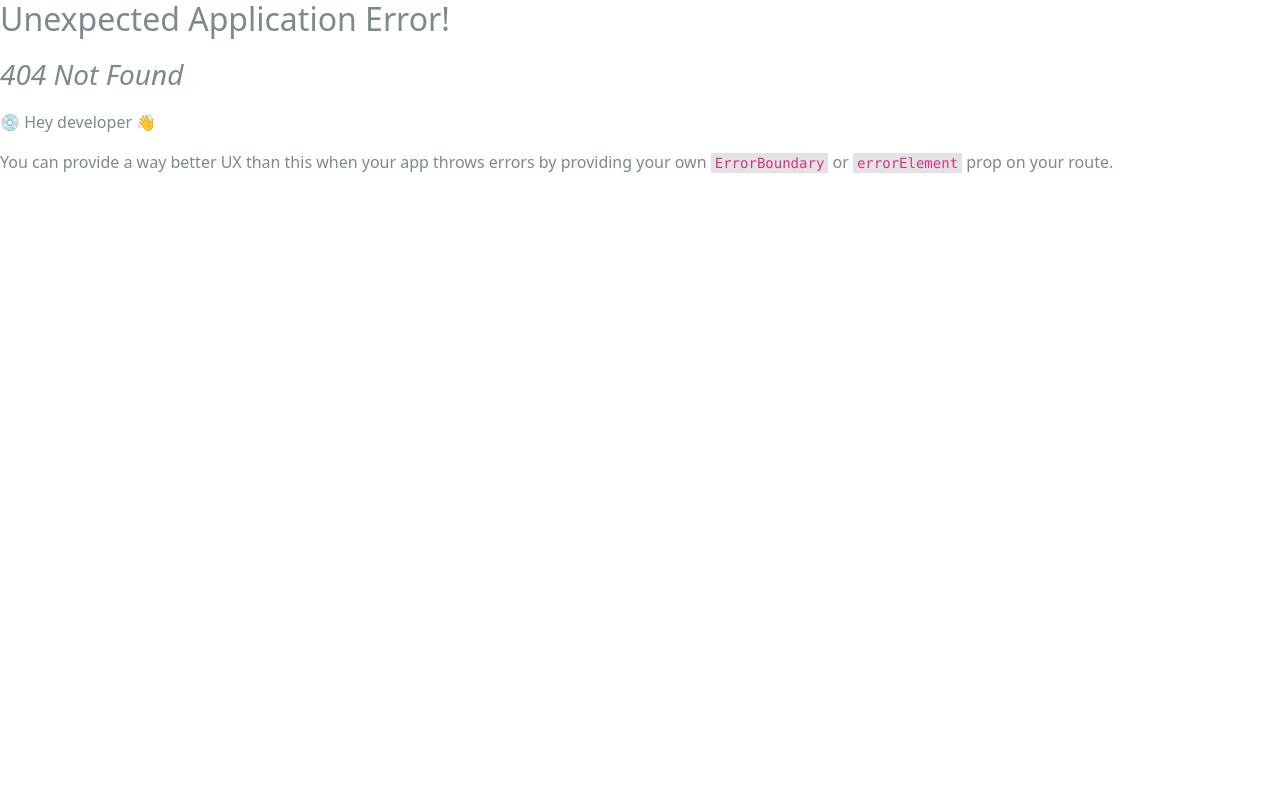
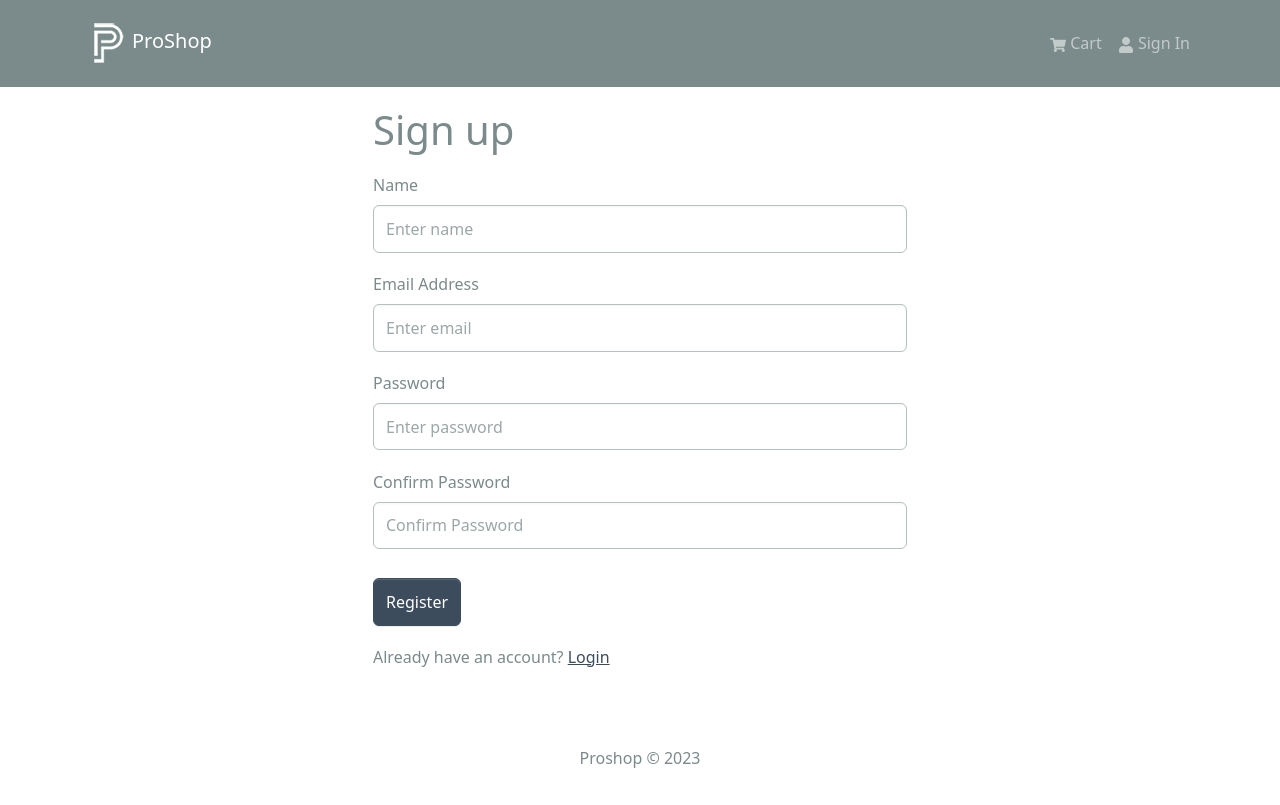
Before and after one commit to Bono325/proshop, a React (Create React App) app in the folder frontend/: page /register in a window 1280 px wide. Before the commit this address had no page. Built offline with nearby package versions, Linux system fonts and the light colour scheme.

Commit message:
section 8 done

```diff
--- a/frontend/package.json
+++ b/frontend/package.json
@@ -19,6 +19,7 @@
     "react-router-bootstrap": "^0.26.2",
     "react-router-dom": "^6.21.1",
     "react-scripts": "5.0.1",
+    "react-toastify": "^9.1.3",
     "web-vitals": "^2.1.4"
   },
   "scripts": {
--- a/frontend/src/App.js
+++ b/frontend/src/App.js
@@ -1,8 +1,9 @@
 import { Container } from "react-bootstrap"
 import { Outlet } from "react-router-dom"
+import { ToastContainer } from 'react-toastify';
+import 'react-toastify/dist/ReactToastify.css';
 import Header from "./componets/Header"
 import Footer from "./componets/Footer"
-
 
 const App = () => {
   return (
@@ -14,6 +15,7 @@
         </Container>
       </main>
       <Footer />
+      <ToastContainer />
     </>
   )
 }
--- /dev/null
+++ b/frontend/src/componets/FormContainer.jsx
@@ -0,0 +1,15 @@
+import { Container, Row, Col } from 'react-bootstrap';
+
+const FormContainer = ({ children }) => {
+  return (
+    <Container>
+        <Row className='justify-content-md-center'>
+            <Col xs={12} md={6}>
+                { children }
+            </Col>
+        </Row>
+    </Container>
+  )
+}
+
+export default FormContainer
--- a/frontend/src/componets/Header.jsx
+++ b/frontend/src/componets/Header.jsx
@@ -1,12 +1,30 @@
-import { Badge, Navbar, Nav, Container } from 'react-bootstrap';
+import { useNavigate } from 'react-router-dom';
+import { Badge, Navbar, Nav, Container, NavDropdown } from 'react-bootstrap';
 import { FaShoppingCart, FaUser } from 'react-icons/fa';
 import { LinkContainer } from 'react-router-bootstrap';
-import { useSelector } from 'react-redux';
+import { useSelector, useDispatch } from 'react-redux';
+import { useLogoutMutation } from '../slices/usersApiSlice';
+import { logout } from '../slices/authSlice';
 import logo from '../assets/logo.png';
 
 const Header = () => {
     const {cartItems } = useSelector((state) => state.cart);
+    const {userInfo } = useSelector((state) => state.auth);
 
+    const dispatch = useDispatch();
+    const navigate = useNavigate();
+
+    const  [logoutApiCall] = useLogoutMutation();
+
+    const logoutHandler = async () => {
+        try {
+            await logoutApiCall().unwrap();
+            dispatch(logout());
+            navigate('/login');
+        } catch (err) {
+            console.log(err);
+        }
+    }
   return (
     <header>
         <Navbar bg='dark' variant='dark' expand='lg' collapseOnSelect>
@@ -29,9 +47,21 @@
                             )}
                             </Nav.Link>
                         </LinkContainer>
-                        <LinkContainer to="login">
-                            <Nav.Link href='/login'><FaUser /> Sign In</Nav.Link>
-                        </LinkContainer>
+                        {userInfo ? (
+                            <NavDropdown title={userInfo.name} id='username'>
+                                <LinkContainer to='/profile'>
+                                    <NavDropdown.Item>Profile</NavDropdown.Item>
+                                </LinkContainer>
+                                <NavDropdown.Item onClick={logoutHandler}>
+                                    Logout
+                                </NavDropdown.Item>
+                            </NavDropdown>
+                        ) : (
+                            <LinkContainer to="login">
+                               <Nav.Link href='/login'><FaUser /> Sign In</Nav.Link>
+                           </LinkContainer>
+                        )}
+
                     </Nav>
                 </Navbar.Collapse>
             </Container>
--- a/frontend/src/index.js
+++ b/frontend/src/index.js
@@ -16,6 +16,8 @@
 import HomeScreen from './screens/HomeScreen';
 import ProductScreen from './screens/ProductScreen';
 import CartScreen from './screens/CartScreen';
+import LoginScreen from './screens/LoginScreen';
+import RegisterScreen from './screens/RegisterScreen';
 
 const router  = createBrowserRouter(
   createRoutesFromElements(
@@ -23,6 +25,8 @@
       <Route index={true} path='/' element={<HomeScreen />} />
       <Route path='/product/:id' element={<ProductScreen />} />
       <Route path='/cart' element={<CartScreen />} />
+      <Route path='/login' element={<LoginScreen />} />
+      <Route path='/register' element={<RegisterScreen />} />
     </Route>
   )
 )
--- /dev/null
+++ b/frontend/src/screens/LoginScreen.jsx
@@ -0,0 +1,83 @@
+import { useState, useEffect } from 'react';
+import { Link, useLocation, useNavigate } from 'react-router-dom';
+import { Form, Button, Row, Col } from 'react-bootstrap';
+import { useDispatch, useSelector } from 'react-redux';
+import FormContainer from '../componets/FormContainer';
+import Loader from '../componets/Loader';
+import { useLoginMutation } from '../slices/usersApiSlice';
+import { setCredentials } from '../slices/authSlice';
+import { toast } from 'react-toastify';
+
+
+const LoginScreen = () => {
+    const [ email, setEmail ] = useState('');
+    const [ password, setPassword ] = useState('');
+
+    const dispatch = useDispatch();
+    const navigate = useNavigate();
+
+    const [login, {isLoading }] = useLoginMutation();
+
+    const { userInfo } = useSelector((state) => state.auth);
+
+    const { search } = useLocation();
+    const sp = new URLSearchParams(search);
+    const redirect = sp.get('redirect') || '/';
+
+    useEffect(() => {
+        if (userInfo) {
+            navigate(redirect)
+        }
+    }, [userInfo, redirect, navigate])
+
+    const submitHandler = async (e) => {
+        e.preventDefault();
+        try {
+            const res = await login({ email, password }).unwrap();
+            dispatch(setCredentials({...res, }));
+            navigate(redirect);
+        } catch (err) {
+            toast.error(err?.data?.message || err.error);
+        }
+    }
+
+  return (
+    <FormContainer>
+        <h1>Sign in</h1>
+
+        <Form onSubmit={submitHandler}>
+            <Form.Group controlId='email' className='my-3'>
+                <Form.Label>Email Address</Form.Label>
+                <Form.Control
+                    type='email'
+                    placeholder='Enter email'
+                    value={email}
+                    onChange={(e) => setEmail(e.target.value)}></Form.Control>
+            </Form.Group>
+            <Form.Group controlId='password' className='my-3'>
+                <Form.Label>Password</Form.Label>
+                <Form.Control
+                    type='password'
+                    placeholder='Enter password'
+                    value={password}
+                    onChange={(e) => setPassword(e.target.value)}></Form.Control>
+            </Form.Group>
+
+            <Button type='submit' variant='primary' className='mt-2' disabled={ isLoading }>
+                Sign In
+            </Button>
+
+            { isLoading && <Loader />}
+        </Form>
+
+        <Row className='py-3'>
+            <Col>
+                New Customer? <Link to={ redirect ? `/register?redirect=${redirect}`: '/register'}>Register</Link>
+            </Col>
+        </Row>
+
+    </FormContainer>
+  )
+}
+
+export default LoginScreen
--- /dev/null
+++ b/frontend/src/screens/RegisterScreen.jsx
@@ -0,0 +1,107 @@
+import { useState, useEffect } from 'react';
+import { Link, useLocation, useNavigate } from 'react-router-dom';
+import { Form, Button, Row, Col } from 'react-bootstrap';
+import { useDispatch, useSelector } from 'react-redux';
+import FormContainer from '../componets/FormContainer';
+import Loader from '../componets/Loader';
+import { useRegisterMutation } from '../slices/usersApiSlice';
+import { setCredentials } from '../slices/authSlice';
+import { toast } from 'react-toastify';
+
+
+const RegisterScreen = () => {
+    const [ name, setName ] = useState('');
+    const [ email, setEmail ] = useState('');
+    const [ password, setPassword ] = useState('');
+    const [ confirmPassword, setConfirmPassword ] = useState('');
+
+    const dispatch = useDispatch();
+    const navigate = useNavigate();
+
+    const [register, {isLoading }] = useRegisterMutation();
+
+    const { userInfo } = useSelector((state) => state.auth);
+
+    const { search } = useLocation();
+    const sp = new URLSearchParams(search);
+    const redirect = sp.get('redirect') || '/';
+
+    useEffect(() => {
+        if (userInfo) {
+            navigate(redirect)
+        }
+    }, [userInfo, redirect, navigate])
+
+    const submitHandler = async (e) => {
+        e.preventDefault();
+        if (password !== confirmPassword) {
+            toast.error('Password do not match');
+        } else {
+
+            try {
+                const res = await register({ name, email, password }).unwrap();
+                dispatch(setCredentials({...res, }));
+                navigate(redirect);
+            } catch (err) {
+                toast.error(err?.data?.message || err.error);
+            }
+        }
+    }
+
+  return (
+    <FormContainer>
+        <h1>Sign up</h1>
+
+        <Form onSubmit={submitHandler}>
+        <Form.Group controlId='name' className='my-3'>
+                <Form.Label>Name</Form.Label>
+                <Form.Control
+                    type='text'
+                    placeholder='Enter name'
+                    value={name}
+                    onChange={(e) => setName(e.target.value)}></Form.Control>
+            </Form.Group>
+            <Form.Group controlId='email' className='my-3'>
+                <Form.Label>Email Address</Form.Label>
+                <Form.Control
+                    type='email'
+                    placeholder='Enter email'
+                    value={email}
+                    onChange={(e) => setEmail(e.target.value)}></Form.Control>
+            </Form.Group>
+            <Form.Group controlId='password' className='my-3'>
+                <Form.Label>Password</Form.Label>
+                <Form.Control
+                    type='password'
+                    placeholder='Enter password'
+                    value={password}
+                    onChange={(e) => setPassword(e.target.value)}></Form.Control>
+            </Form.Group>
+
+            <Form.Group controlId='confirmPassword' className='my-3'>
+                <Form.Label>Confirm Password</Form.Label>
+                <Form.Control
+                    type='password'
+                    placeholder='Confirm Password'
+                    value={confirmPassword}
+                    onChange={(e) => setConfirmPassword(e.target.value)}></Form.Control>
+            </Form.Group>
+
+            <Button type='submit' variant='primary' className='mt-2' disabled={ isLoading }>
+                Register
+            </Button>
+
+            { isLoading && <Loader />}
+        </Form>
+
+        <Row className='py-3'>
+            <Col>
+                Already have an account? <Link to={ redirect ? `/login?redirect=${redirect}`: '/login'}>Login</Link>
+            </Col>
+        </Row>
+
+    </FormContainer>
+  )
+}
+
+export default RegisterScreen
--- /dev/null
+++ b/frontend/src/slices/authSlice.js
@@ -0,0 +1,24 @@
+import { createSlice } from '@reduxjs/toolkit';
+
+const initialState = {
+    userInfo: localStorage.getItem('userInfo') ? JSON.parse(localStorage.getItem('userInfo')) : null,
+}
+
+const authSlice = createSlice({
+    name: 'auth',
+    initialState,
+    reducers: {
+        setCredentials: (state, action) => {
+            state.userInfo = action.payload;
+            localStorage.setItem('userInfo', JSON.stringify(action.payload));
+        },
+        logout: (state, action) => {
+            state.userInfo = null;
+            localStorage.removeItem('userInfo');
+        }
+    }
+});
+
+export const { setCredentials, logout } = authSlice.actions;
+
+export default authSlice.reducer;
--- /dev/null
+++ b/frontend/src/slices/usersApiSlice.js
@@ -0,0 +1,31 @@
+import { USERS_URL } from "../constance";
+import { apiSlice } from "./apiSlice";
+
+export const UsersApiSlice = apiSlice.injectEndpoints({
+    endpoints: (builder) => ({
+        login: builder.mutation({
+            query: (data) => ({
+                url: `${USERS_URL}/auth`,
+                method: 'POST',
+                body: data,
+            }),
+        }),
+        register: builder.mutation({
+            query: (data) => ({
+                url: `${USERS_URL}`,
+                method: 'POST',
+                body: data,
+
+            }),
+        }),
+        logout: builder.mutation({
+            query: () => ({
+                url: `${USERS_URL}/logout`,
+                method: 'POST',
+            }),
+        })
+    }),
+});
+
+
+export const { useLoginMutation, useLogoutMutation, useRegisterMutation } = UsersApiSlice;
--- a/frontend/src/store.js
+++ b/frontend/src/store.js
@@ -1,11 +1,13 @@
 import { configureStore } from "@reduxjs/toolkit";
 import { apiSlice } from "./slices/apiSlice";
 import cartSliceReducer from './slices/cartSlice';
+import authSliceReducer from "./slices/authSlice";
 
 const store = configureStore({
     reducer: {
         [apiSlice.reducerPath]: apiSlice.reducer,
         cart: cartSliceReducer,
+        auth: authSliceReducer,
     },
     middleware: (getDefualtMiddleware) => getDefualtMiddleware().concat(apiSlice.middleware),
     devTools: true,
```
Also changed, not shown: 1 other file (tests, documents, lock files or other folders).
